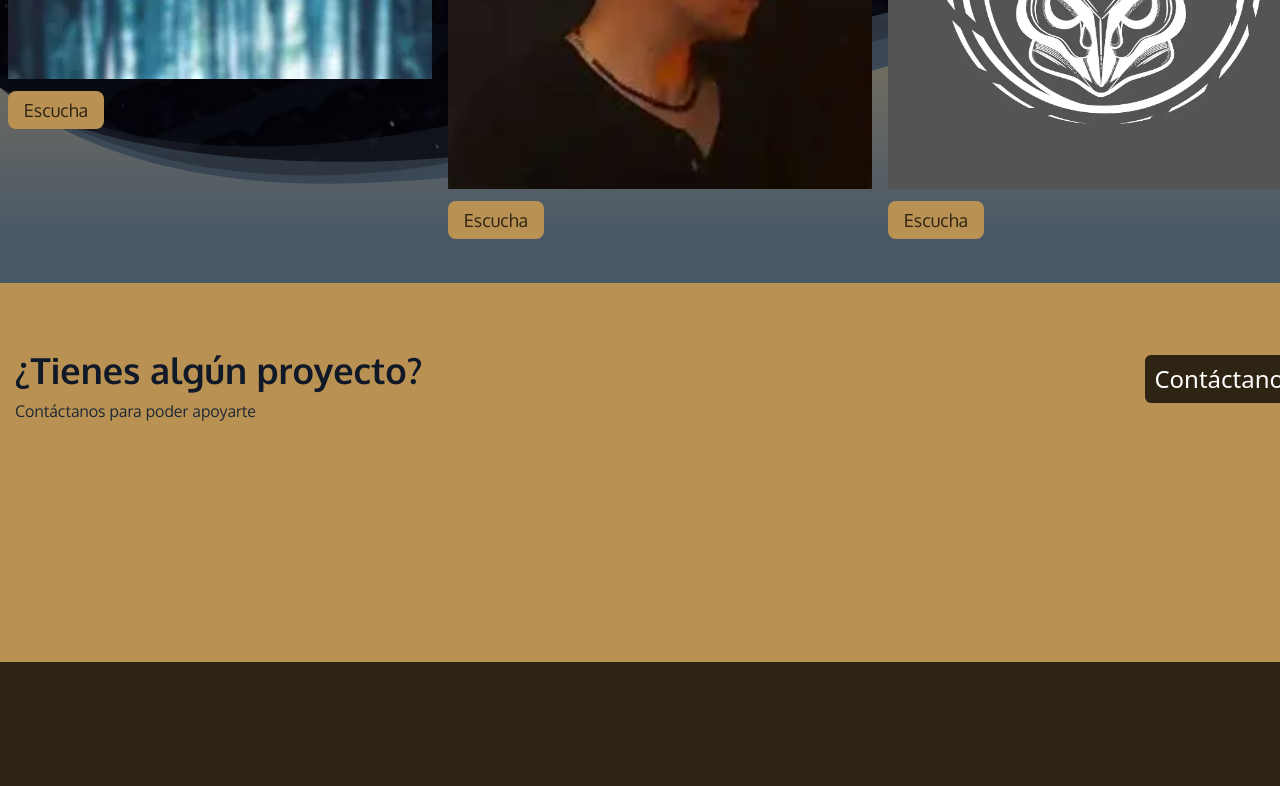
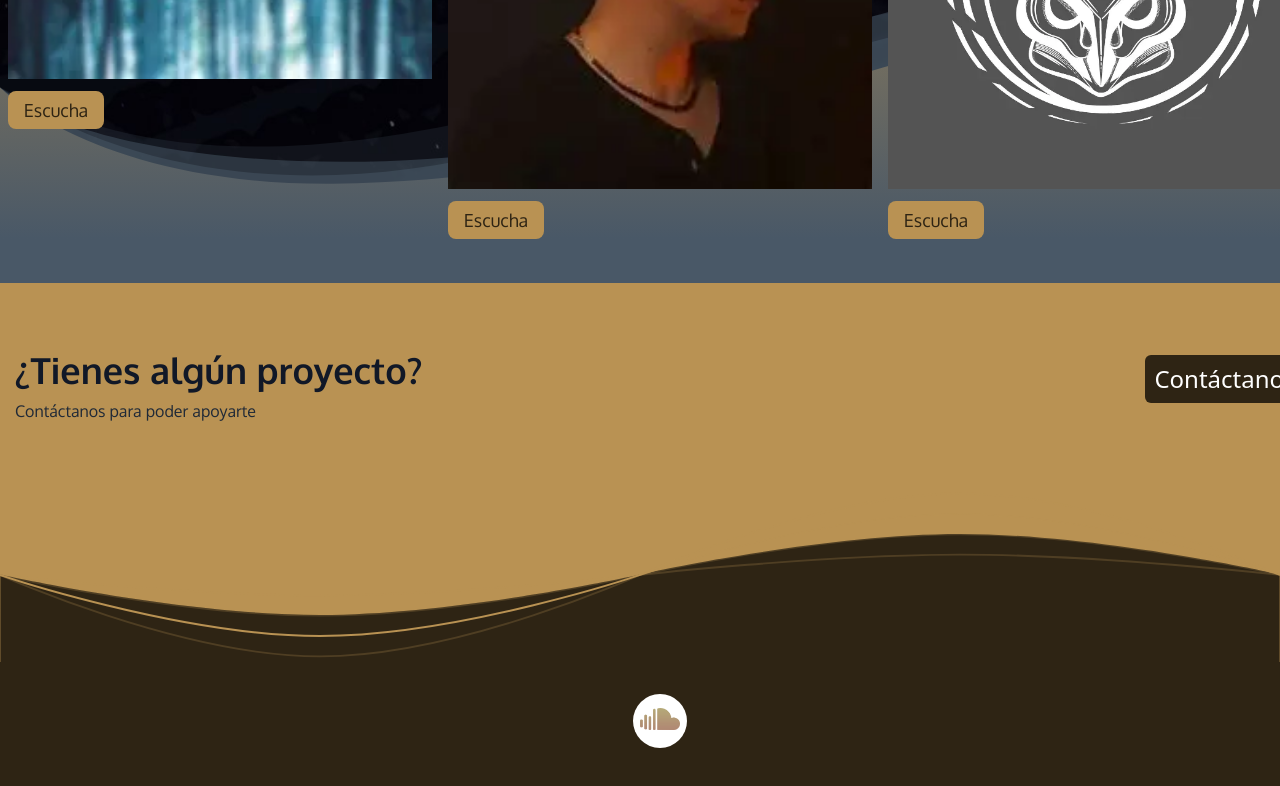
Before and after one commit to saulkurosaki/IZTAC-MUSIC-COMPANY, a Next.js app: page / in a window 1280 px wide. Shown: the part 2998-3784 px from the top of the page. Built offline with nearby package versions, Linux system fonts and the light colour scheme.

Commit message:
feat(Footer): implement the upper section description division soundclound link image

```diff
--- a/components/Footer.tsx
+++ b/components/Footer.tsx
@@ -10,7 +10,7 @@ const Footer = () => {
     <footer className="w-full h-[438px] bg-[#2e2414]">
       <div className="w-full h-[381px]">
         <div className="w-full h-[138px] pt-8">
-          {/* <div className="container w-[1320px] h-full px-[15px]">
+          <div className="container w-[1320px] h-full px-[15px]">
             <div className="flex w-full h-[54px] justify-center mb-2">
               <Link
                 href="https://soundcloud.com/zackarymc101?utm_source=clipboard&utm_medium=text&utm_campaign=social_sharing"
@@ -24,11 +24,11 @@ const Footer = () => {
                 />
               </Link>
             </div>
-            <p className="w-full h-6 mb-3 text-center text-white oxygen text-lg">
+            {/* <p className="w-full h-6 mb-3 text-center text-white oxygen text-lg">
               Blvd. Universitario 399-21, Plaza Palmas II, Oficina 16 •
               Juriquilla QRO 76230 • México
-            </p>
-            <div className="w-full h-5 mb-4 flex justify-center">
+            </p> */}
+            {/* <div className="w-full h-5 mb-4 flex justify-center">
               <div className="w-[269px] h-full flex justify-between">
                 <Image
                   src={Main_Logo}
@@ -43,8 +43,8 @@ const Footer = () => {
                   Iztacmusicofficial@gmail.com
                 </Link>
               </div>
-            </div>
-          </div> */}
+            </div> */}
+          </div>
         </div>
         <div className="w-full h-[243px] py-4"></div>
       </div>
```
